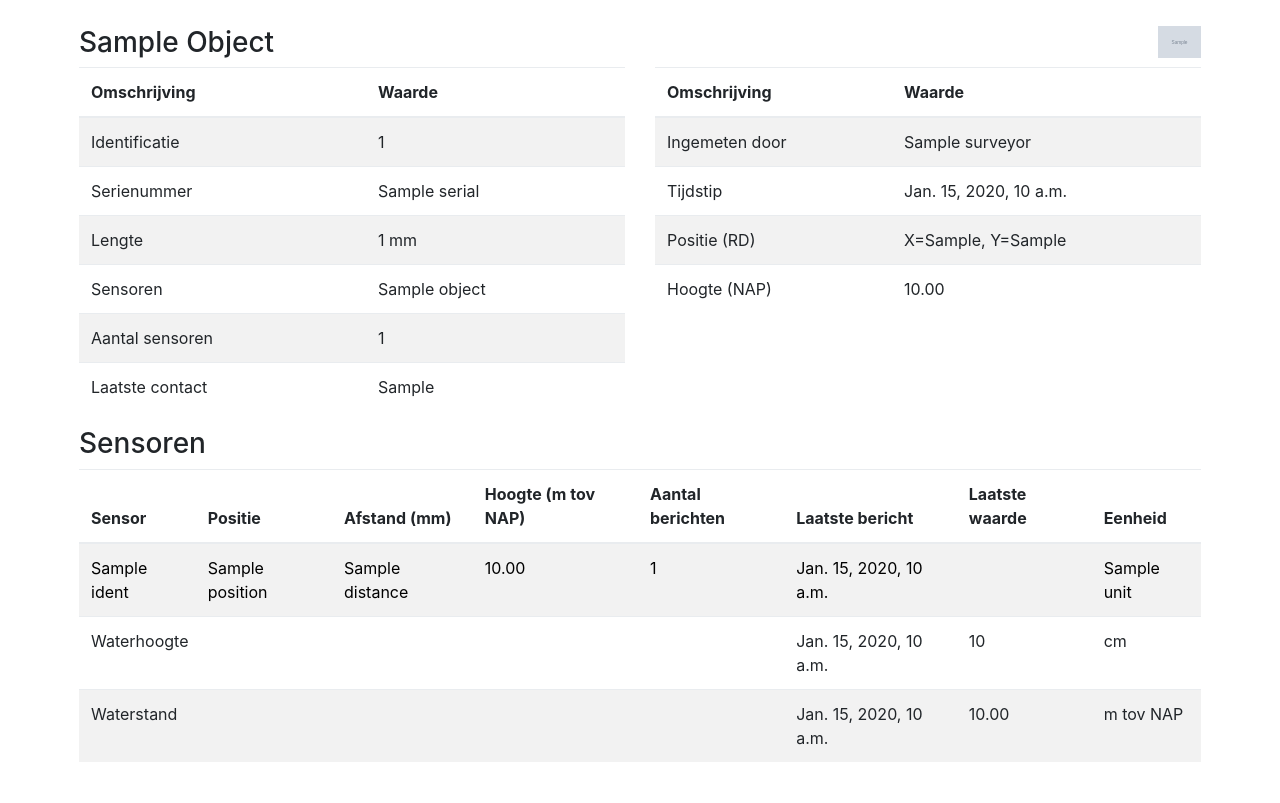
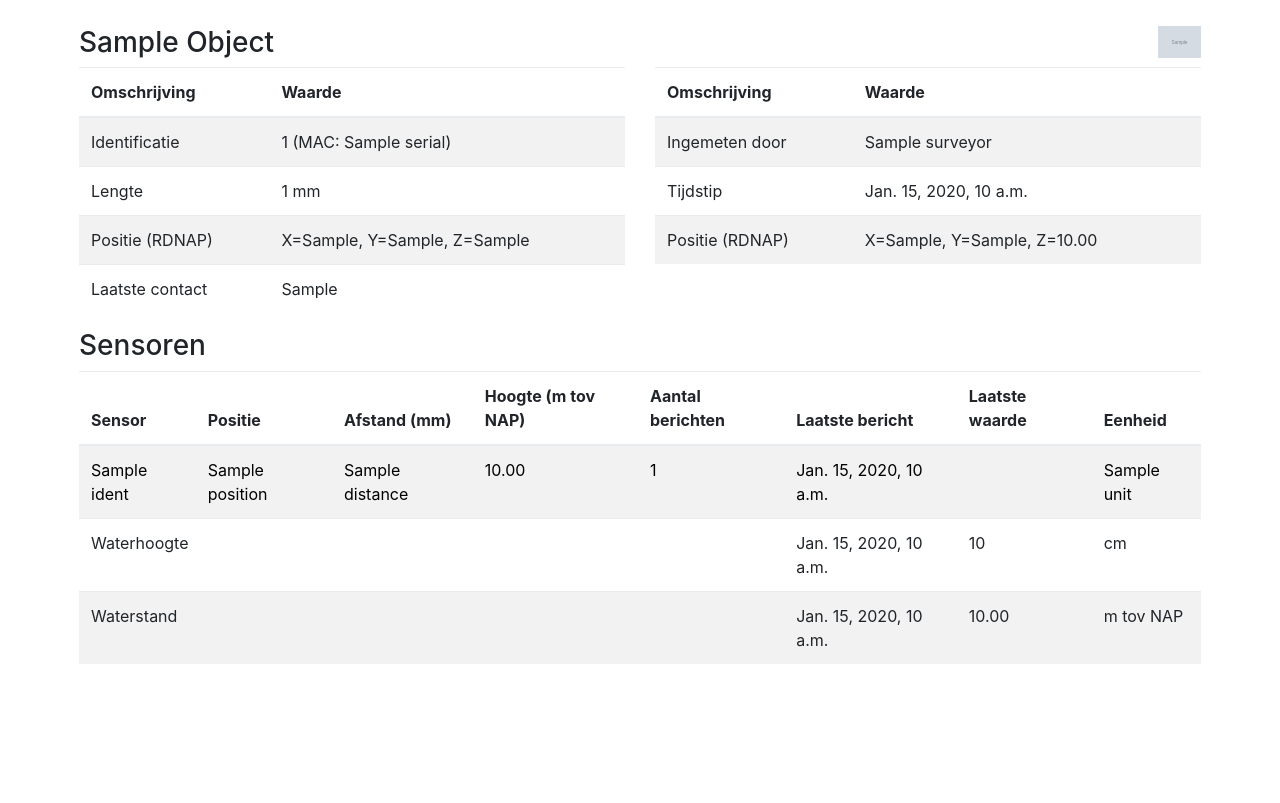
Before and after one commit to acaciawater/peilstok, a Django app: template peil/peil/templates/peil/device_detail.html in a window 1280 px wide. Shown: the part 58-861 px from the top of the page. After the commit the page ends 722 px from the top, so only its background shows below. Run offline with Django 3.2, Linux system fonts and the light colour scheme; the template is opened without the code that fills it: most values are stand-ins (such as "Sample title", 1, 10 or a date in 2020); grey boxes marked "Sample" are stand-in pictures; some libraries are stand-ins or nearby versions.

Commit message:
page simplified

```diff
--- a/peil/peil/templates/peil/device_detail.html
+++ b/peil/peil/templates/peil/device_detail.html
@@ -71,24 +71,22 @@
 <tbody>
 <tr>
 <td>Identificatie</td>
-<td>{{object.devid}}</td>
-</tr>
-<tr>
-<td>Serienummer</td>
-<td>{{object.serial}}</td>
+<td>{{object.devid}} (MAC: {{object.serial}})</td>
 </tr>
 <tr>
 <td>Lengte</td>
 <td>{%if object.length %}{{object.length}} mm {% else %}onbekend{% endif %}</td>
 </tr>
+<!-- <tr> -->
+<!-- <td>Sensoren</td> -->
+<!-- <td>{{object.sensor_names}}</td> -->
+<!-- </tr> -->
+{% with object.current_location as pos %}
 <tr>
-<td>Sensoren</td>
-<td>{{object.sensor_names}}</td>
+<td>Positie (RDNAP)</td>
+<td>X={{pos.x}}, Y={{pos.y}}, Z={{pos.z}}</td>
 </tr>
-<tr>
-<td>Aantal sensoren</td>
-<td>{{object.sensor_set.count}}</td>
-</tr>
+{% endwith %}
 <tr>
 <td>Laatste contact</td>
 <td>{{object.last_seen}}</td>
@@ -116,12 +114,8 @@
 <td>{{survey.time}}</td>
 </tr>
 <tr>
-<td>Positie (RD)</td>
-<td>X={{survey.location.x}}, Y={{survey.location.y}}</td>
-</tr>
-<tr>
-<td>Hoogte (NAP)</td>
-<td>{{survey.altitude|floatformat:2}}</td>
+<td>Positie (RDNAP)</td>
+<td>X={{survey.location.x}}, Y={{survey.location.y}}, Z={{survey.altitude|floatformat:2}}</td>
 </tr>
 
 {% endwith %}
```
